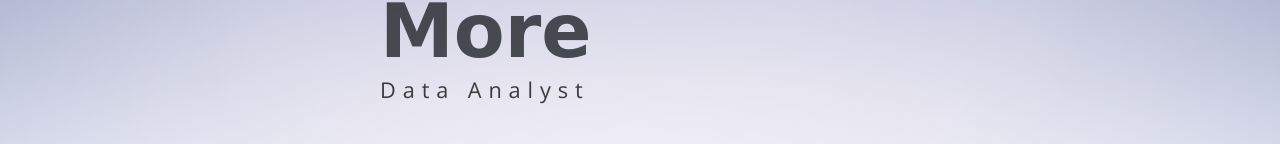
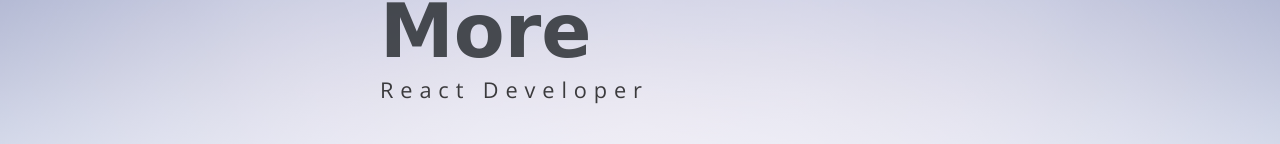
Before and after one commit to Rajeshmore369/Portfolio, a plain HTML site: page index.html in a window 1280 px wide. Shown: the part 405-549 px from the top of the page. Drawn offline with nearby package versions, Linux system fonts and the light colour scheme; a web font is replaced by a local one.

Commit message:
index.html

```diff
--- a/index.html
+++ b/index.html
@@ -51,7 +51,7 @@
                 <span class="up">HI!</span>
                 <span class="down">I am Rajesh More</span>
             </h1>
-            <p class="header-subtitle">Data Analyst</p>
+            <p class="header-subtitle">React Developer</p>
             <a target="_blank" href="http://github.com/Rajeshmore369">
             <button class="btn btn-primary">Visit My Works</button></a>
         </div>
```
